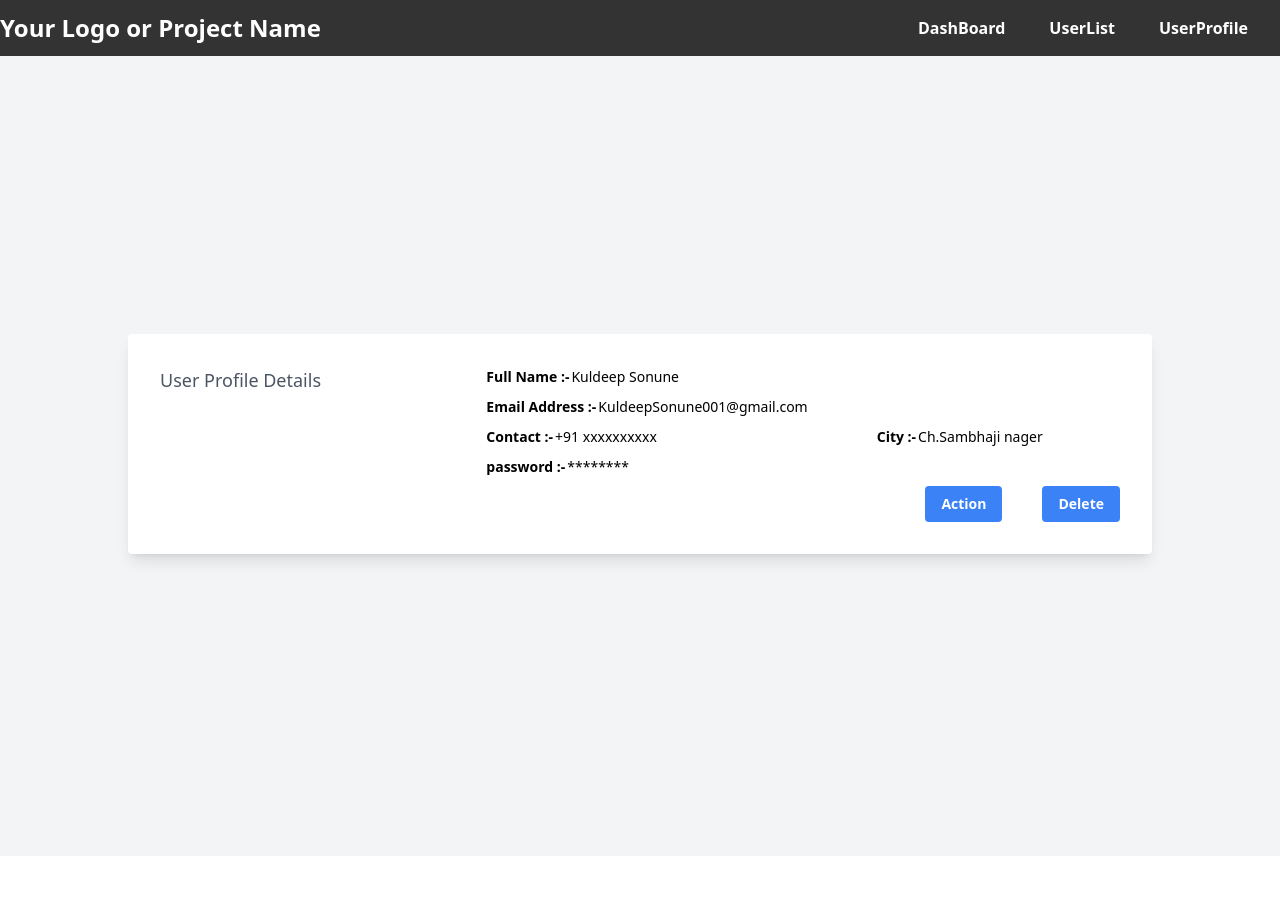
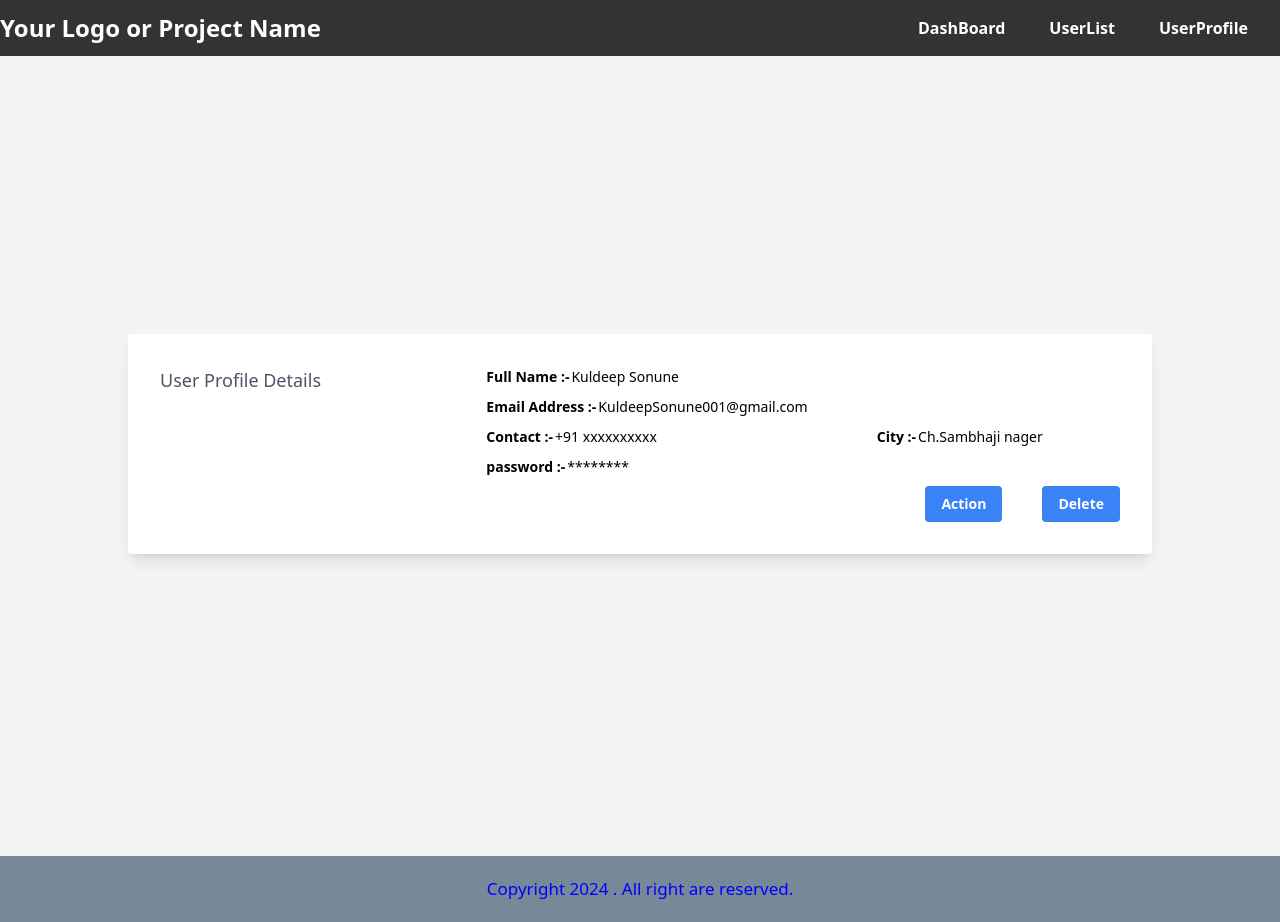
Before and after one commit to codewithtinu/membership, a React (Create React App) app in the folder client/: page /userprofile in a window 1280 px wide. Before the commit the page ends 856 px from the top, so only its background shows below. Built offline with nearby package versions, Linux system fonts and the light colour scheme.

Commit message:
create admin Footer

```diff
--- a/client/src/App.js
+++ b/client/src/App.js
@@ -5,6 +5,7 @@ import Register from './pages/Register';
 import Forgot from './pages/Forgot';
 import Userprofile from './pages/admin/UserProfile';
 import Navbar from './components/admin/Navabar';
+import AdminFooter from './components/admin/Footer';
 function App() {
   return (
     <>
@@ -17,6 +18,7 @@ function App() {
           <Route path="/forgot" element={<Forgot />} />
           <Route path='/userprofile' element={<Userprofile/>}/>
         </Routes>
+        <AdminFooter />
       </BrowserRouter>
     </>
   );
--- a/client/src/components/admin/Footer.js
+++ b/client/src/components/admin/Footer.js
@@ -1 +1,11 @@
-Minal
+import './footer.css';
+const AdminFooter = () => {
+    return(
+        <>
+            <div className="footer">
+                 <p>Copyright 2024 . All right are reserved.</p>
+            </div>
+        </>
+    )
+}
+export default AdminFooter
--- /dev/null
+++ b/client/src/components/admin/footer.css
@@ -0,0 +1,9 @@
+.footer{
+    background-color: lightslategrey;
+    color: blue;
+    text-align: center;
+    font-size: 17px;
+    padding: 20px;
+    /* bottom: 0px; */
+    /* position:absolute */
+}
```
